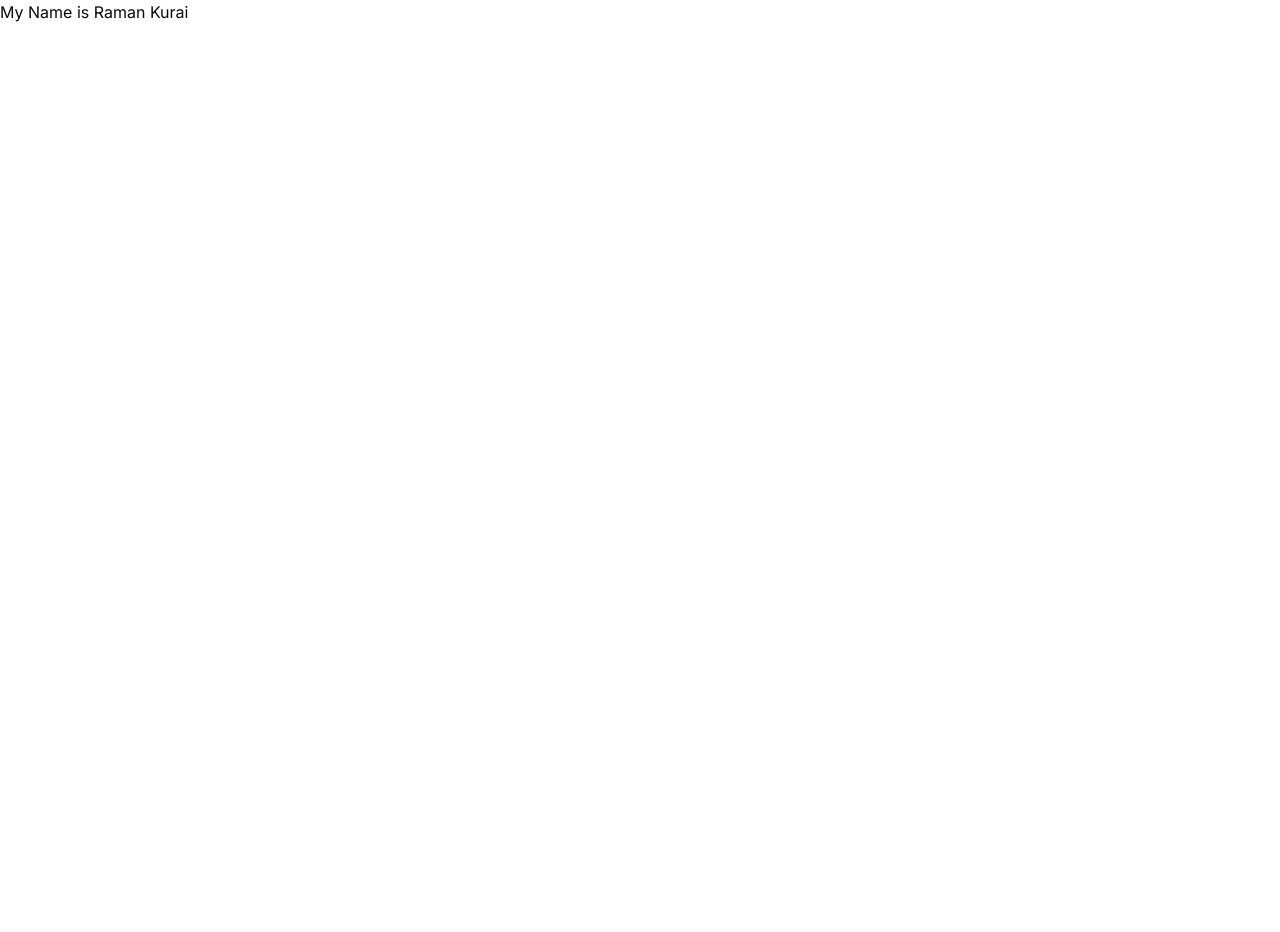
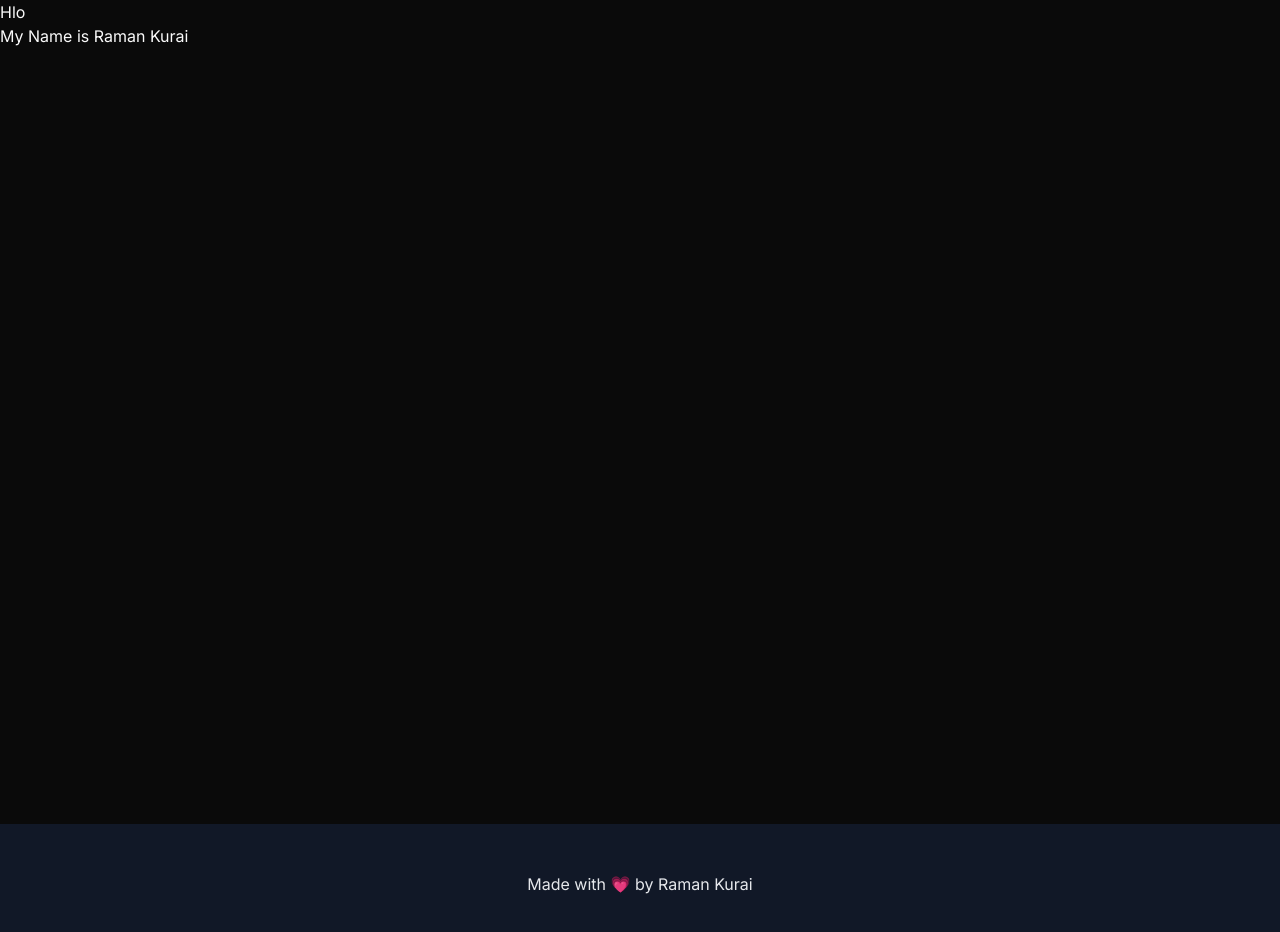
Before and after one commit to RamanKurai/ZCRUM-APP, a Next.js app: page / in a window 1280 px wide. Shown: the top 932 px of the page. Before the commit the page ends 800 px from the top, so only its background shows below. Built offline with nearby package versions, Linux system fonts and the light colour scheme.

Commit message:
Configered Layout

```diff
--- a/app/layout.js
+++ b/app/layout.js
@@ -1,6 +1,7 @@
 import { ThemeProvider } from "@/components/theme-provider";
 import "./globals.css";
 import { Inter }  from "next/font/google"
+import Header from "@/components/header";
 
 const inter = Inter({ subsets : ["latin"]})
 export const metadata = {
@@ -10,16 +11,18 @@ export const metadata = {
 
 export default function RootLayout({ children }) {
   return (
-    <html lang="en">
-      <body
-        className={`${inter.className}`}
-      >
-        <ThemeProvider attribute="class" default="dark">
-          {/* header */}
-          {/* main */}
-        {children}
-        </ThemeProvider>
-      </body>
-    </html>
+    <html lang="en" suppressHydrationWarning>
+    <body className={`${inter.className} animated-dotted-background`}>
+      <ThemeProvider attribute="class" defaultTheme="dark">
+      <Header/>
+        <main className="min-h-screen">{children}</main>
+        <footer className="bg-gray-900 py-12">
+          <div className="container mx-auto px-4 text-center text-gray-200">
+            <p>Made with 💗 by Raman Kurai</p>
+          </div>
+        </footer>
+      </ThemeProvider>
+    </body>
+  </html>
   );
 }
--- /dev/null
+++ b/components/header.jsx
@@ -0,0 +1,11 @@
+import React from 'react'
+
+const Header = () => {
+  return (
+    <div>
+      Hlo
+    </div>
+  )
+}
+
+export default Header
```
